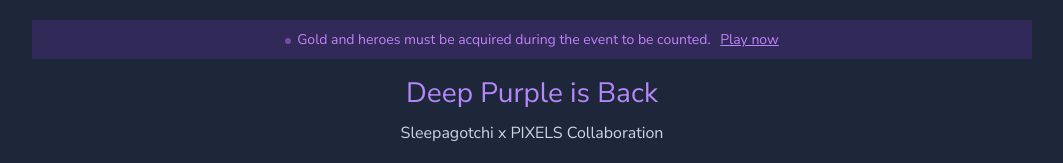
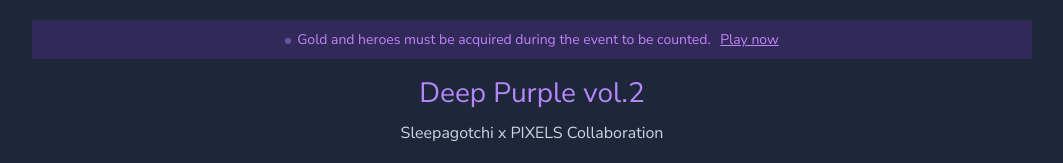
Before and after one commit to a-bormotov/tg_gold_rush, a plain HTML site: page index.html in a window 1280 px wide. Shown: the top 163 px of the page, without its empty margins (108-1171 px from the left). Drawn offline with Linux system fonts and the light colour scheme; no server answers.

Commit message:
name update

```diff
--- a/index.html
+++ b/index.html
@@ -2,7 +2,7 @@
 <html lang="en">
 <head>
 <meta charset="UTF-8">
-<title>Gold Rush Event Leaderboard</title>
+<title>Deep Purple vol.2 Event Leaderboard</title>
 <link href="https://fonts.googleapis.com/css2?family=Nunito+Sans:wght@400;600;700&display=swap" rel="stylesheet">
 <style>
 body {
@@ -65,7 +65,7 @@ tbody tr:nth-child(3) { background:#473431; color:#fff; font-weight:bold; }
   <a href="https://game.sleepagotchi.com/">Play now</a>
 </div>
 
-<div class="event-title">Deep Purple is Back</div>
+<div class="event-title">Deep Purple vol.2</div>
 <div class="event-subtitle">Sleepagotchi x PIXELS Collaboration</div>
 <div class="prize-pool">Prize Pool: 500 000 PIXELS (≈ 17 000 USD)</div>
 <div class="event-details">
```
